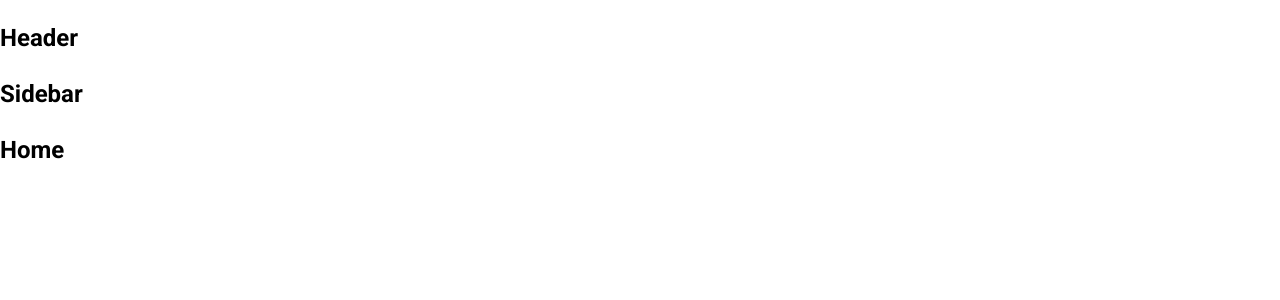
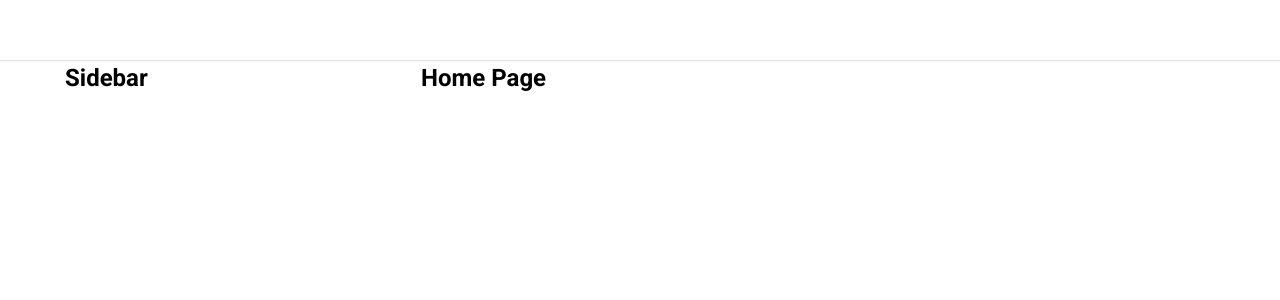
Before and after one commit to Thuynguyen729/tiktok-ui, a React (Create React App) app: page / in a window 1280 px wide. Shown: the top 300 px of the page. Built offline with nearby package versions, Linux system fonts and the light colour scheme.

Commit message:
dung khung layout

```diff
--- a/package.json
+++ b/package.json
@@ -6,6 +6,7 @@
     "@testing-library/jest-dom": "^5.16.5",
     "@testing-library/react": "^13.4.0",
     "@testing-library/user-event": "^13.5.0",
+    "classnames": "^2.3.2",
     "clsx": "^1.2.1",
     "normalize.css": "^8.0.1",
     "react": "^18.2.0",
--- a/src/globalComponents/GlobalStyles/GlobalStyles.scss
+++ b/src/globalComponents/GlobalStyles/GlobalStyles.scss
@@ -3,9 +3,15 @@
 
 :root {
     --primary: #fe2c55;
+
+    //default layout
+    --default-layout-header-height: 60px;
+    --default-layout-width: 1150px;
 }
 
 * {
+    margin: 0;
+    padding: 0;
     box-sizing: border-box;
 }
 
--- /dev/null
+++ b/src/globalComponents/Layouts/DefaultLayout/DefaultLayout.module.scss
@@ -0,0 +1,14 @@
+.wrapper {
+    display: flex;
+    flex-direction: column;
+    align-items: center;
+}
+
+.container {
+    width: var(--default-layout-width);
+    display: flex;
+}
+
+.content {
+    flex: 1;
+}
--- a/src/globalComponents/Layouts/DefaultLayout/index.js
+++ b/src/globalComponents/Layouts/DefaultLayout/index.js
@@ -1,13 +1,18 @@
+import classNames from 'classnames/bind';
+
+import styles from './DefaultLayout.module.scss';
 import Header from '~/globalComponents/Layouts/componentsLayout/Header';
 import Sidebar from '~/globalComponents/Layouts/componentsLayout/Sidebar';
 
+const cx = classNames.bind(styles);
+
 function DefaultLayout({ children }) {
     return (
-        <div>
+        <div className={cx('wrapper')}>
             <Header />
-            <div className="container">
+            <div className={cx('container')}>
                 <Sidebar />
-                <div className="content">{children}</div>
+                <div className={cx('content')}>{children}</div>
             </div>
         </div>
     );
--- /dev/null
+++ b/src/globalComponents/Layouts/componentsLayout/Header/Header.module.scss
@@ -0,0 +1,12 @@
+.wrapper {
+    width: 100%;
+    height: var(--default-layout-header-height);
+    box-shadow: 0px 1px 1px rgb(0 0 0 / 12%);
+    display: flex;
+    justify-content: center;
+}
+
+.inner {
+    height: 100%;
+    width: var(--default-layout-width);
+}
--- a/src/globalComponents/Layouts/componentsLayout/Header/index.js
+++ b/src/globalComponents/Layouts/componentsLayout/Header/index.js
@@ -1,5 +1,14 @@
+import className from 'classnames/bind';
+import styles from './Header.module.scss';
+
+const cx = className.bind(styles);
+
 function Header() {
-    return <h2>Header</h2>;
+    return (
+        <header className={cx('wrapper')}>
+            <div className={cx('inner')}></div>
+        </header>
+    );
 }
 
 export default Header;
--- /dev/null
+++ b/src/globalComponents/Layouts/componentsLayout/Sidebar/Sidebar.module.scss
@@ -0,0 +1,3 @@
+.wrapper {
+    width: 356px;
+}
--- a/src/globalComponents/Layouts/componentsLayout/Sidebar/index.js
+++ b/src/globalComponents/Layouts/componentsLayout/Sidebar/index.js
@@ -1,5 +1,14 @@
+import classNames from 'classnames/bind';
+import styles from './Sidebar.module.scss';
+
+const cx = classNames.bind(styles);
+
 function Sidebar() {
-    return <h2>Sidebar</h2>;
+    return (
+        <aside className={cx('wrapper')}>
+            <h2>Sidebar</h2>
+        </aside>
+    );
 }
 
 export default Sidebar;
--- a/src/pages/Home/index.js
+++ b/src/pages/Home/index.js
@@ -1,5 +1,5 @@
 function Home() {
-    return <h2>Home</h2>;
+    return <h2>Home Page</h2>;
 }
 
 export default Home;
```
Also changed, not shown: 1 other file (tests, documents, lock files or other folders).
